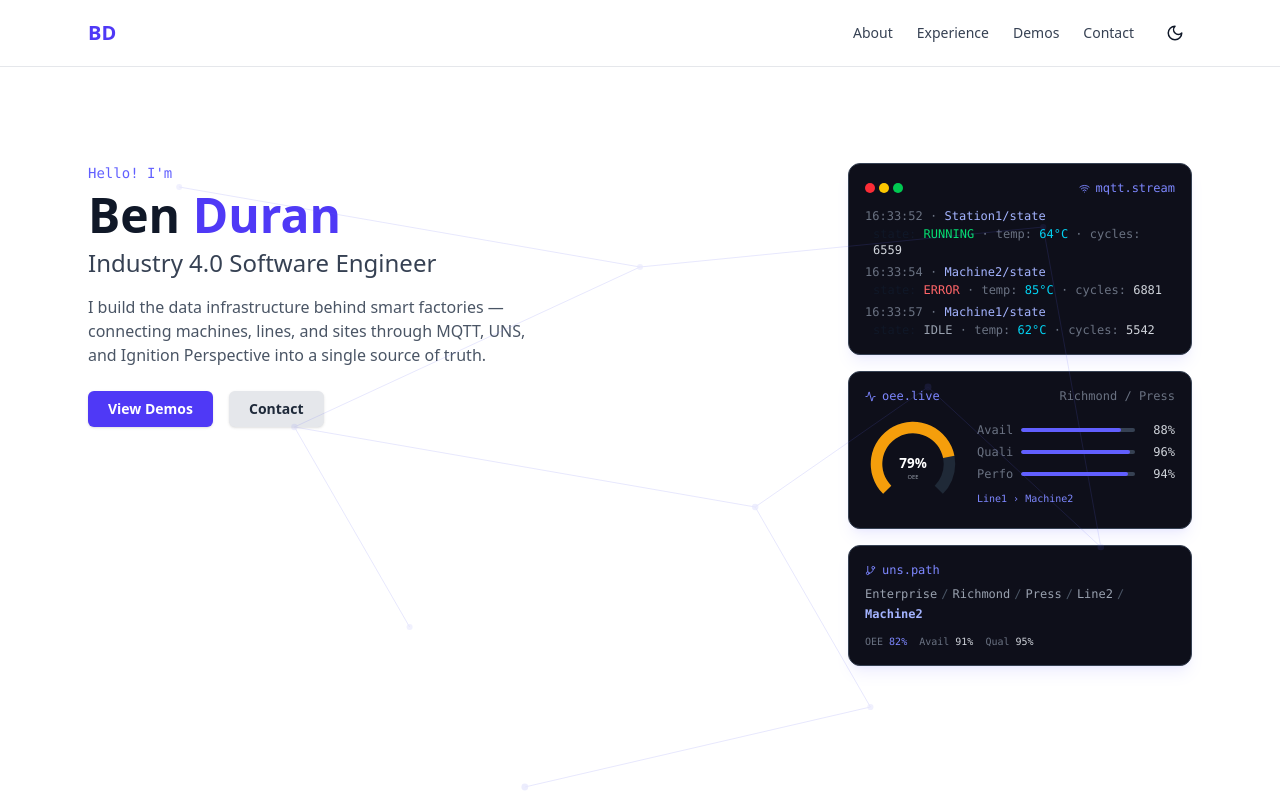
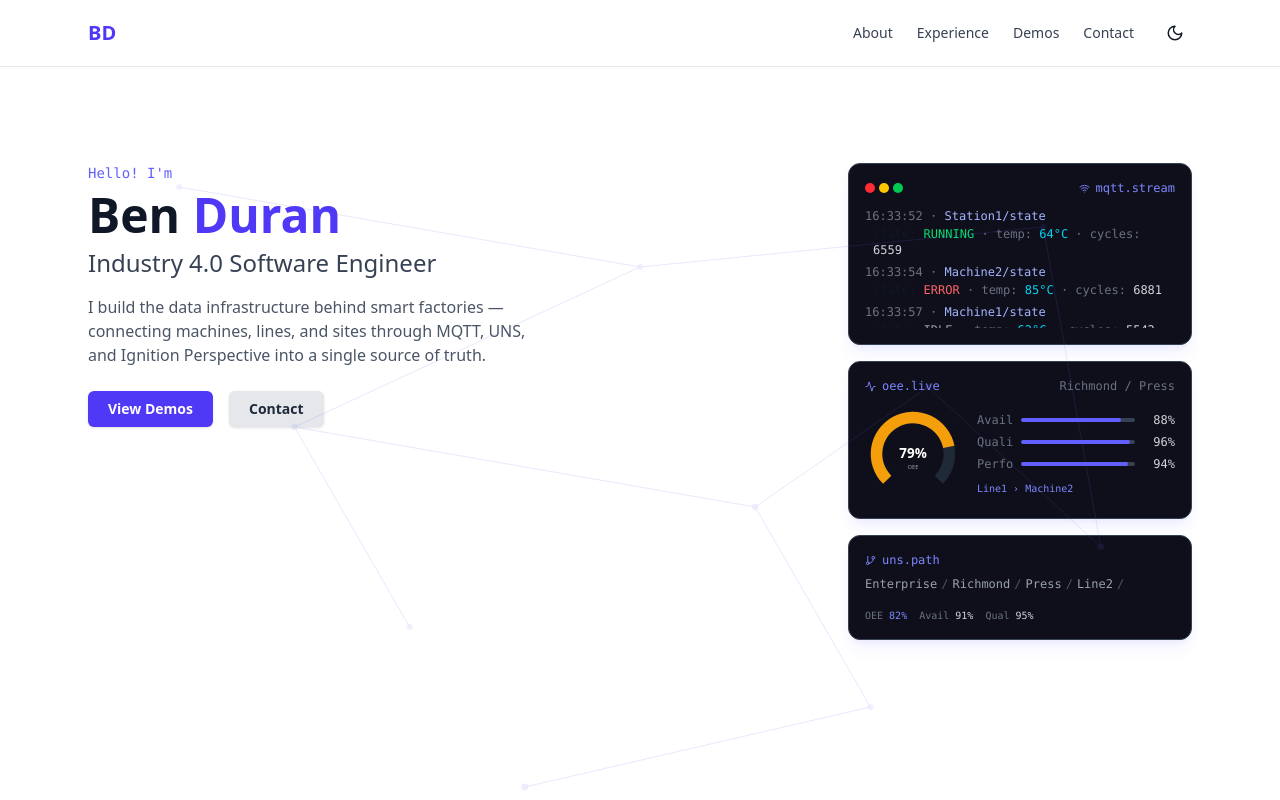
Before and after one commit to benjamind10/potfolio-new, a React (Vite) app: page / in a window 1280 px wide. Shown: the top 800 px of the page. Built offline with nearby package versions, Linux system fonts and the light colour scheme.

Commit message:
fix: stabilize hero dashboard card layout

```diff
--- a/src/components/Hero.tsx
+++ b/src/components/Hero.tsx
@@ -258,14 +258,14 @@ const Hero: React.FC = () => {
               </div>
             </div>
             {/* Message stream */}
-            <div className="flex flex-col gap-1.5 min-h-[96px]">
+            <div className="flex flex-col gap-1.5 h-[120px] overflow-hidden">
               <AnimatePresence initial={false}>
                 {messages.map(msg => (
                   <motion.div
                     key={msg.id}
                     initial={{ opacity: 0, y: -8 }}
                     animate={{ opacity: 1, y: 0 }}
-                    exit={{ opacity: 0, height: 0 }}
+                    exit={{ opacity: 0 }}
                     transition={{ duration: shouldAnimate ? 0.3 : 0 }}
                     className="flex flex-col gap-0.5"
                   >
@@ -320,10 +320,11 @@ const Hero: React.FC = () => {
           {/* Body: gauge left, metrics right */}
           <div className="flex items-center gap-4">
             {/* SVG arc gauge */}
-            <div className="relative flex-shrink-0">
+            <div className="relative flex-shrink-0 w-[96px] h-[96px]">
               <AnimatePresence mode="wait">
                 <motion.svg
                   key={currentNode.fullPath}
+                  className="absolute inset-0"
                   width={96}
                   height={96}
                   viewBox="-50 -50 100 100"
@@ -411,10 +412,11 @@ const Hero: React.FC = () => {
             <span>uns.path</span>
           </div>
           {/* Animated breadcrumb */}
+          <div className="relative h-5 overflow-hidden">
             <AnimatePresence mode="wait">
               <motion.div
                 key={currentUnsNode.fullPath}
-              className="flex flex-wrap items-center gap-1 font-mono text-xs"
+                className="absolute inset-x-0 flex flex-wrap items-center gap-1 font-mono text-xs"
                 initial={{ opacity: 0, y: 4 }}
                 animate={{ opacity: 1, y: 0 }}
                 exit={{ opacity: 0, y: -4 }}
@@ -438,6 +440,7 @@ const Hero: React.FC = () => {
                 ))}
               </motion.div>
             </AnimatePresence>
+          </div>
           {/* OEE payload preview */}
           <div className="flex gap-3 font-mono text-[10px] text-gray-500 mt-1">
             <span>
```
Also changed, not shown: 3 other files (tests, documents, lock files or other folders). Lines whose indentation alone changed are shown as unchanged.
